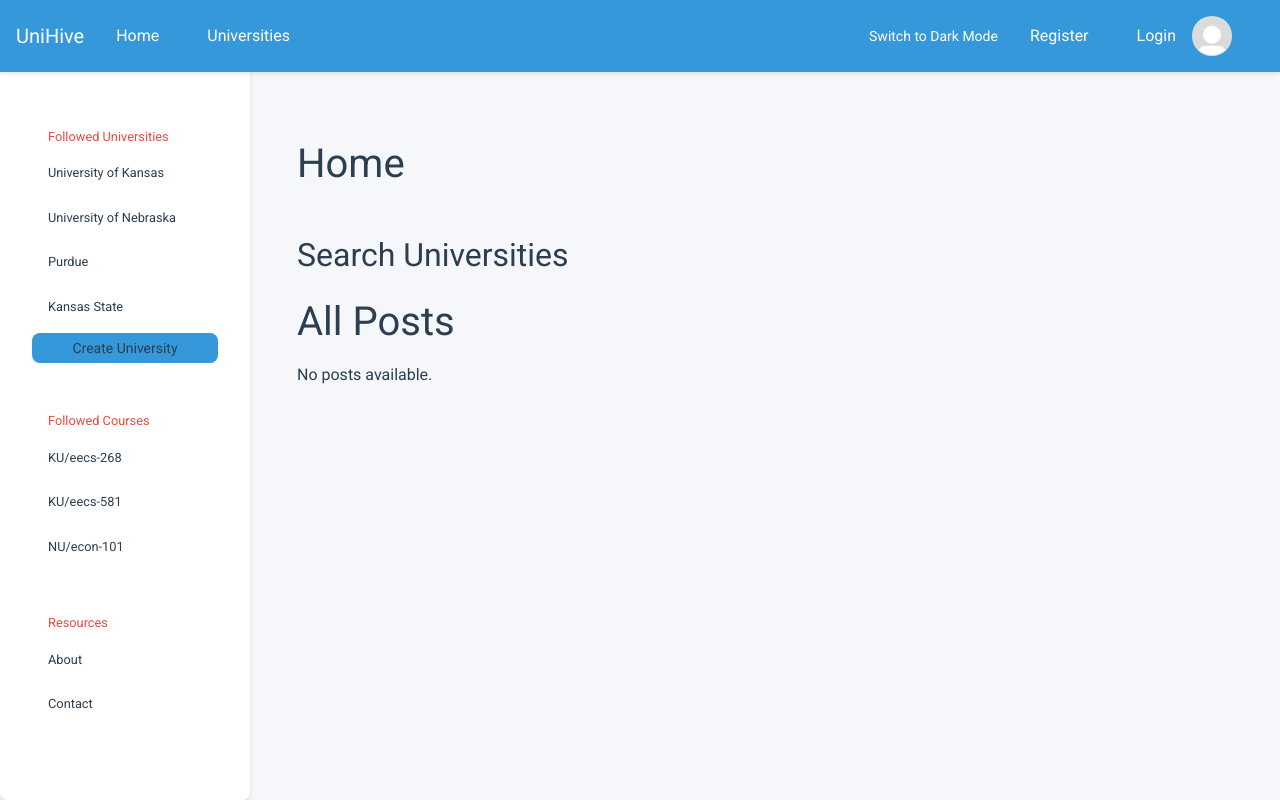
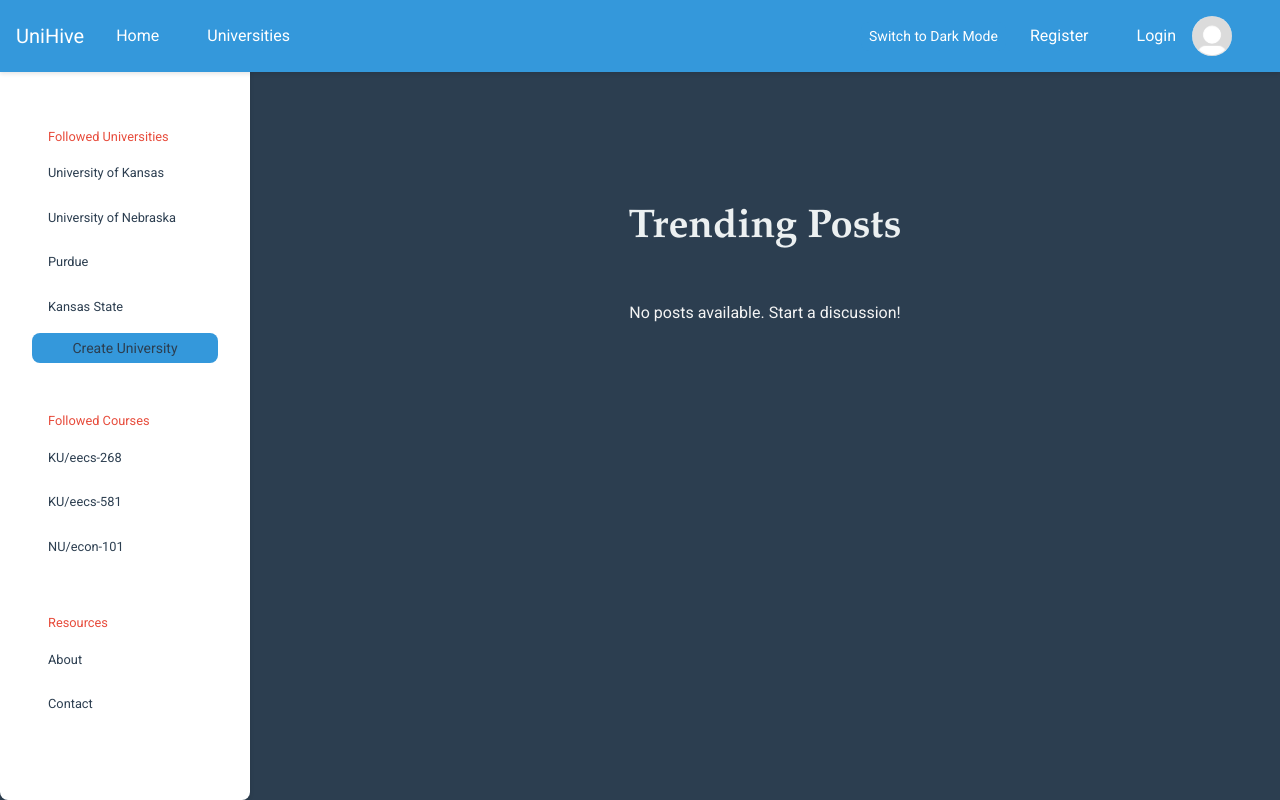
Before and after one commit to xxruyle/unihive, a Flask app: template app/templates/home.html in a window 1280 px wide. Run offline with Flask 3, Linux system fonts and the light colour scheme; the template is opened without the code that fills it, so the values that code supplies are empty; some libraries are stand-ins or nearby versions.

Commit message:
visuals for homepage

```diff
--- a/app/templates/home.html
+++ b/app/templates/home.html
@@ -5,38 +5,116 @@
 <!-- Authors: Xavier Ruyle -->
 <!-- Creation Date: 10/24/2024 -->
 
-{% extends 'base.html' %} {% block content_title %}Home{% endblock %} {% block
-content_subtitle %}Search Universities{% endblock %} {% block content_main %}
-<!DOCTYPE html>
-<html lang="en">
-<head>
-    <meta charset="UTF-8">
-    <meta name="viewport" content="width=device-width, initial-scale=1.0">
-    <title>Home</title>
-</head>
-<body>
-    <h1>All Posts</h1>
+{% extends 'base.html' %}
+{% block content_main %}
+<style>
+    body {
+        font-family: "Georgia", serif; /* Academic-core serif font */
+        background-color: #2c3e50; /* Darker background */
+        color: #f4f4f4;
+        margin: 0;
+        padding: 0;
+    }
+
+    h1 {
+        font-family: "Palatino Linotype", "Book Antiqua", Palatino, serif;
+        font-weight: bold;
+        color: #ecf0f1;
+    }
+
+    .container {
+        max-width: 800px;
+        margin: 0 auto;
+        padding: 2rem 1rem;
+    }
+
+    .post {
+        background: #fff;
+        color: #333;
+        border-radius: 10px;
+        box-shadow: 0 8px 15px rgba(0, 0, 0, 0.3);
+        margin-bottom: 2rem;
+        padding: 1.5rem;
+        border: 2px solid #34495e;
+        position: relative;
+        overflow: hidden;
+    }
+
+    .post::before {
+        content: "";
+        position: absolute;
+        top: 0;
+        left: 0;
+        width: 100%;
+        height: 100%;
+        background: url('https://www.transparenttextures.com/patterns/paper.png'); /* Adds subtle texture */
+        opacity: 0.3;
+        pointer-events: none;
+    }
+
+    .post h2 {
+        font-family: "Merriweather", serif;
+        font-size: 1.75rem;
+        color: #34495e;
+        margin-bottom: 0.5rem;
+    }
+
+    .post .meta {
+        font-size: 0.9rem;
+        color: #555;
+        margin-bottom: 1rem;
+    }
+
+    .post .meta span {
+        display: block;
+    }
+
+    .content-preview {
+        font-size: 1rem;
+        color: #444;
+        line-height: 1.6;
+        margin-bottom: 1.5rem;
+    }
+
+    .btn-outline-primary {
+        color: #34495e;
+        border: 1px solid #34495e;
+        padding: 0.5rem 1rem;
+        font-size: 0.9rem;
+        text-decoration: none;
+        border-radius: 5px;
+        transition: background-color 0.3s ease, color 0.3s ease;
+    }
+
+    .btn-outline-primary:hover {
+        background-color: #34495e;
+        color: #fff;
+    }
+</style>
+
+<div class="container">
+    <h1 class="text-center mb-5">Trending Posts</h1>
     <div id="posts">
         {% if posts %}
             {% for post in posts %}
                 <div class="post">
                     <h2>{{ post.title }}</h2>
-                    <p><strong>Author:</strong> {{ post.author.name }}</p>
-                    <p><strong>Date Created:</strong> {{ post.created }}</p>
-                    <p><strong>Course:</strong> {{ post.course.name }}</p>
-                    <div>
-                        <strong>Content:</strong>
-                        <p>{{ post.content }}</p>
+                    <div class="meta">
+                        <span><strong>Author:</strong> {{ post.author.name if post.author else "Anonymous" }}</span>
+                        <span><strong>Course:</strong> {{ post.course.name }}</span>
+                        <span><strong>Date Created:</strong> {{ post.created }}</span>
+                    </div>
+                    <div class="content-preview">
+                        {{ post.content[:300] }}{% if post.content|length > 300 %}...{% endif %}
+                    </div>
+                    <div class="text-end">
+                        <a href="#" class="btn-outline-primary">Read More</a>
                     </div>
                 </div>
-                <hr>
             {% endfor %}
         {% else %}
-            <p>No posts available.</p>
+            <p class="text-center">No posts available. Start a discussion!</p>
         {% endif %}
     </div>
-</body>
-</html>
-
-
+</div>
 {% endblock %}
```
Also changed, not shown: app/database/unihive.db.
